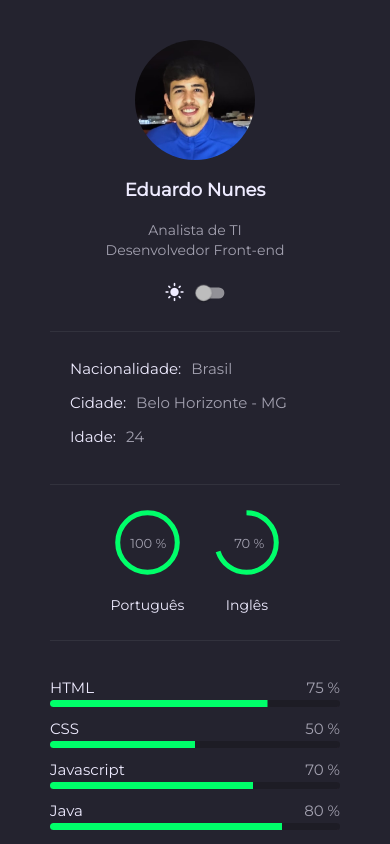
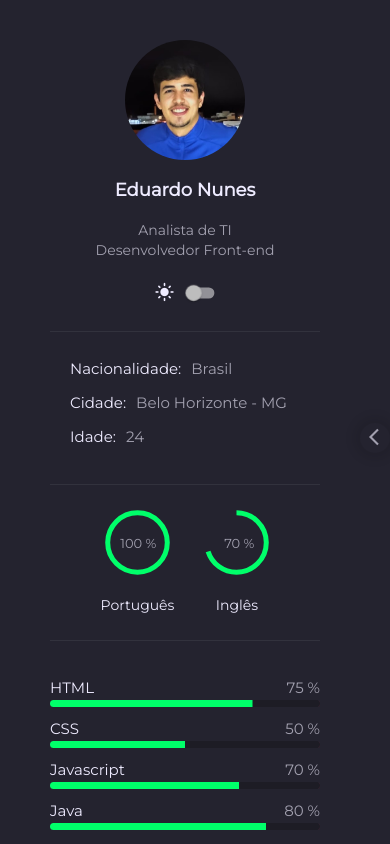
Before and after one commit to eduardo-n/meu-portfolio, an Angular app: page /home in a window 390 px wide. Built offline with nearby package versions, Linux system fonts and the light colour scheme.

Commit message:
Botao closer sidenav

```diff
--- a/src/app/modules/home/components/container-profile/container-profile.component.html
+++ b/src/app/modules/home/components/container-profile/container-profile.component.html
@@ -64,3 +64,9 @@
   </div>
 
 </div>
+
+<div class="bx-closer-sidenav">
+  <div class="colser-icon">
+    <mat-icon>arrow_back_ios</mat-icon>
+  </div>
+</div>
--- a/src/app/modules/home/components/container-profile/container-profile.component.scss
+++ b/src/app/modules/home/components/container-profile/container-profile.component.scss
@@ -118,6 +118,38 @@
   }
 }
 
+.bx-closer-sidenav {
+  display: none;
+}
+
+@media (max-width: 840px) {
+  .container-profile {
+    padding: 0 70px 10px 50px;
+  }
+
+  .bx-closer-sidenav {
+    display: flex;
+    justify-content: flex-end;
+    margin-top: -600px;
+    margin-left: auto;
+
+    .colser-icon {
+      position: fixed;
+      align-items: center;
+      width: 30px;
+      height: 30px;
+      border-radius: 100px;
+      box-shadow: 0px 0px 10px 7px rgba(0, 0, 0, 0.082);
+
+      mat-icon {
+        font-size: 20px;
+        color: var(--text-color-2);
+        margin: 4px 0 0 9px;
+      }
+    }
+  }
+}
+
 ::ng-deep .mat-progress-spinner circle, .mat-spinner circle {
   stroke: var(--secondary-color);
   stroke-width: 20%;
```
